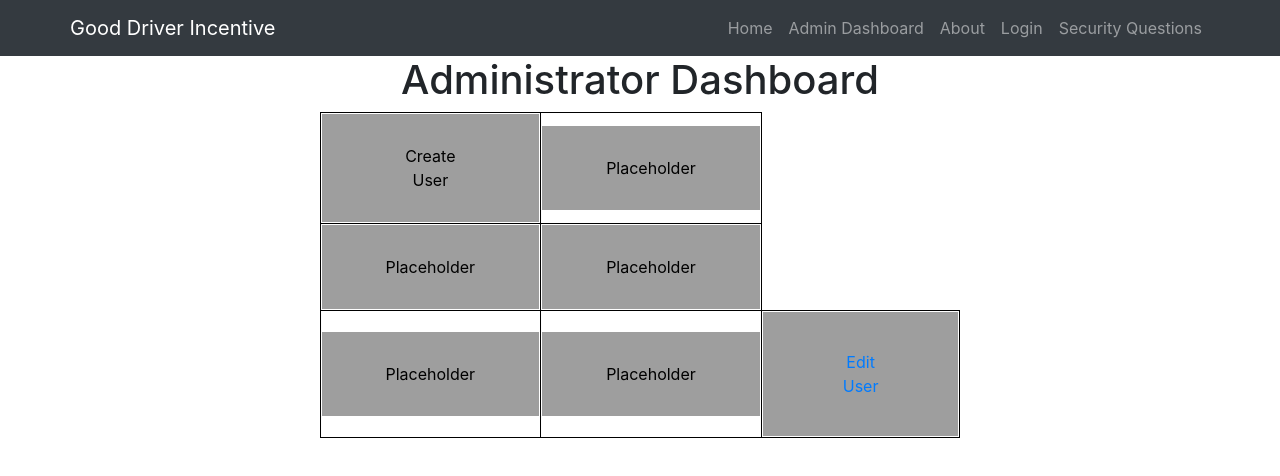
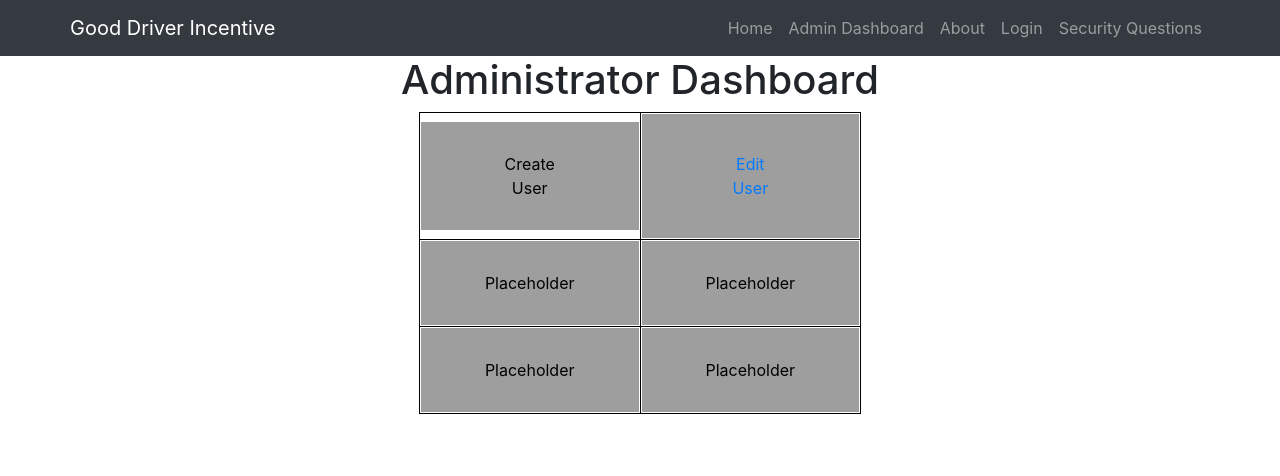
Before and after one commit to andrewthebare/4910-Driver-Rewards-App, a React (Create React App) app in the folder driver-app-frontend/: page /adminDashboard in a window 1280 px wide. Shown: the top 476 px of the page. Built offline with nearby package versions, Linux system fonts and the light colour scheme.

Commit message:
small sanity fixes

```diff
--- a/driver-app-frontend/src/pages/AdminDashboard.jsx
+++ b/driver-app-frontend/src/pages/AdminDashboard.jsx
@@ -18,13 +18,13 @@ export default function AdminDashboard(){
             </button>
           </td>
           <td>
-            <button>
-              <Link class="adminButton" to="/Error">
-                Placeholder
+          <button>
+            <Link class="nav-link" to="/adminDashboard/editUser">
+              Edit User
               <span class="sr-only">(current)</span>
-              </Link>
-            </button>
-          </td>
+            </Link>
+          </button>
+        </td>
         </tr>
         <tr>
           <td>
@@ -61,14 +61,6 @@ export default function AdminDashboard(){
             </Link>
           </button>
         </td>
-        <td>
-          <button>
-            <Link class="nav-link" to="/adminDashboard/editUser">
-              Edit User
-              <span class="sr-only">(current)</span>
-            </Link>
-          </button>
-        </td>
         </tr>
       </table>
       </center>
--- a/driver-app-frontend/src/pages/AdminEditUser.jsx
+++ b/driver-app-frontend/src/pages/AdminEditUser.jsx
@@ -145,7 +145,6 @@ export default function EditUser() {
       <select id="userSelect">
         {populateUserList()}
       </select>
-      <button onClick={()=>{console.log('users',users)}}>check users</button>
       <button onClick={()=>setUserEdit()}>Edit User</button>
 
       <form>
@@ -157,22 +156,22 @@ export default function EditUser() {
           <option value="user">User</option>
         </select>
         <label htmlFor="sponsorKey">Sponsor to be associated with</label>   {/*Could defo be a dropdown of sponsors in the future*/}
-        <input id='sponsorKey' type='number' value={userData.sponsorKey}/>
+        <input id='sponsorKey' type='number' defaultValue={userData.sponsorKey}/>
 
         <br/>
         <label htmlFor="FirstName">First Name</label>
         <input id='FirstName' type='text' defaultValue={userData.FirstName}/>
         <label htmlFor="LastName">Last Name</label>
-        <input id='LastName' type='text' value={userData.LastName}/><br/>
+        <input id='LastName' type='text' defaultValue={userData.LastName}/><br/>
 
         <label htmlFor="email">Email</label>
-        <input id='email' type='email' value={userData.email}/><br/>
+        <input id='email' type='email' defaultValue={userData.email}/><br/>
         <label htmlFor="address">Address</label>
-        <input id='address' type='text' value={userData.address}/><br/>
+        <input id='address' type='text' defaultValue={userData.address}/><br/>
         <label htmlFor="username">Username</label>
-        <input id='username' type='text' value={userData.username}/>
+        <input id='username' type='text' defaultValue={userData.username}/>
         <label htmlFor="password">Password</label>
-        <input id='password' type='text' value={userData.hashedPassword}/> <br/>
+        <input id='password' type='text' defaultValue={userData.hashedPassword}/> <br/>
 
         <h3 style={{"display":"none"}}>User Created Successfully</h3>
 
```
